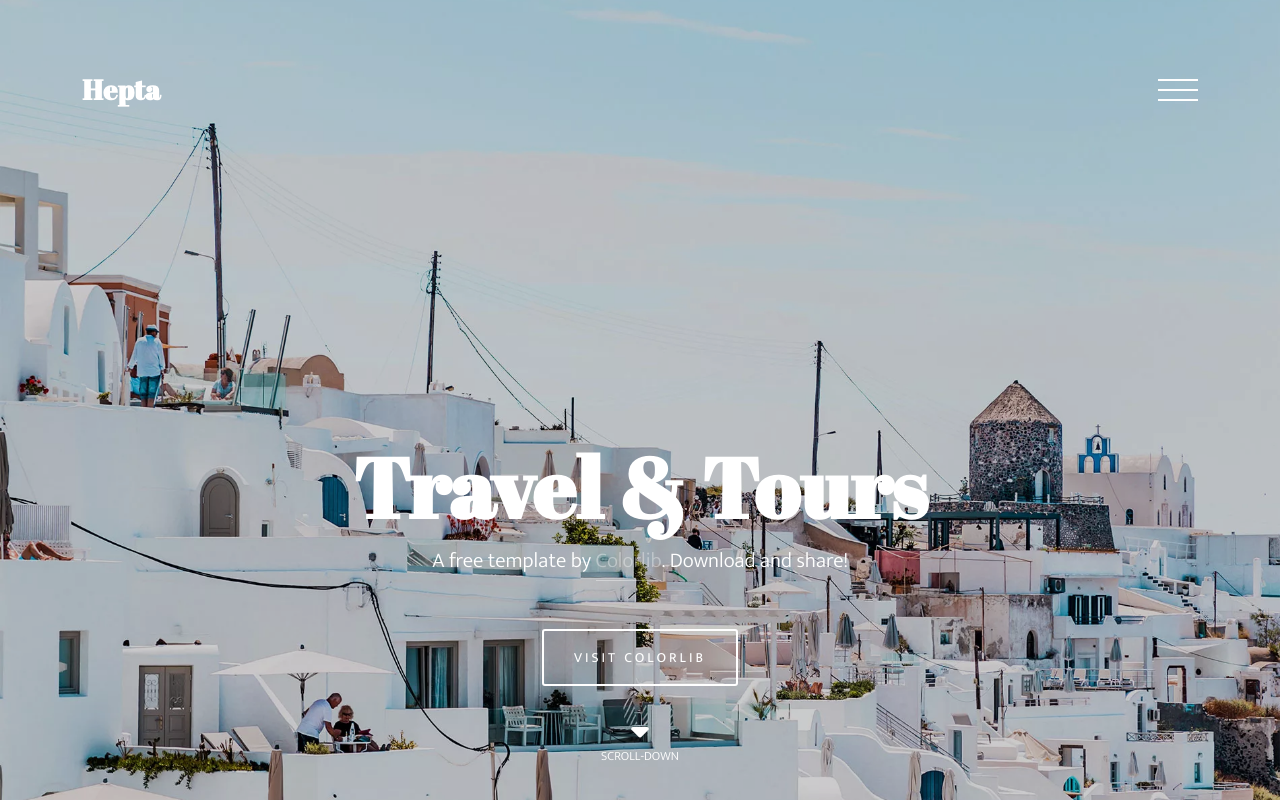
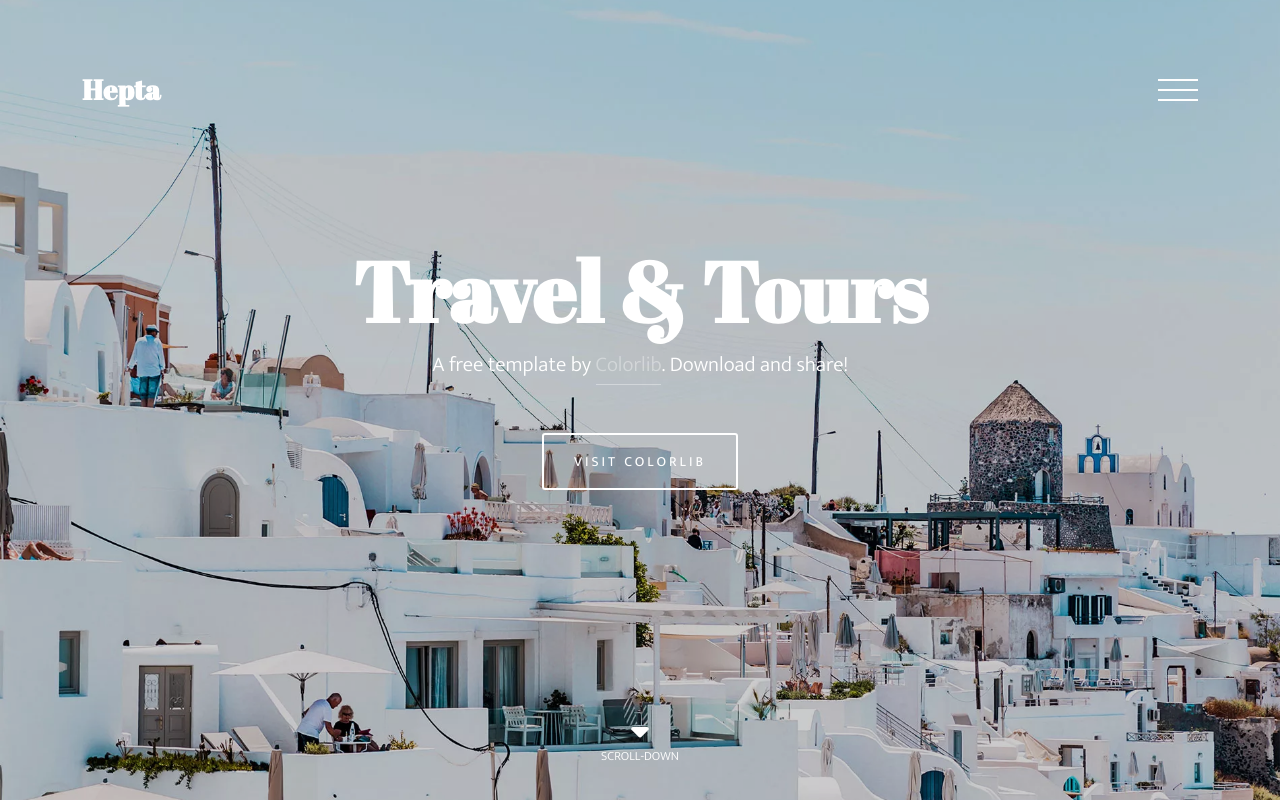
Before and after one commit to H0sseinR0stami/Hepta.html, a plain HTML site: page index.html in a window 1280 px wide. Shown: the top 802 px of the page. Drawn offline with Linux system fonts and the light colour scheme.

Commit message:
correction

```diff
--- a/assets/css/header-style.css
+++ b/assets/css/header-style.css
@@ -57,7 +57,7 @@
     top:20;
 }
 .hero .content{
-    margin-top:18rem;
+    /* margin-top:18rem; */
     text-align:center;
     color:#ffff;
     position:relative;
```
Also changed, not shown: index2..html (deleted, +0 -10 lines).
